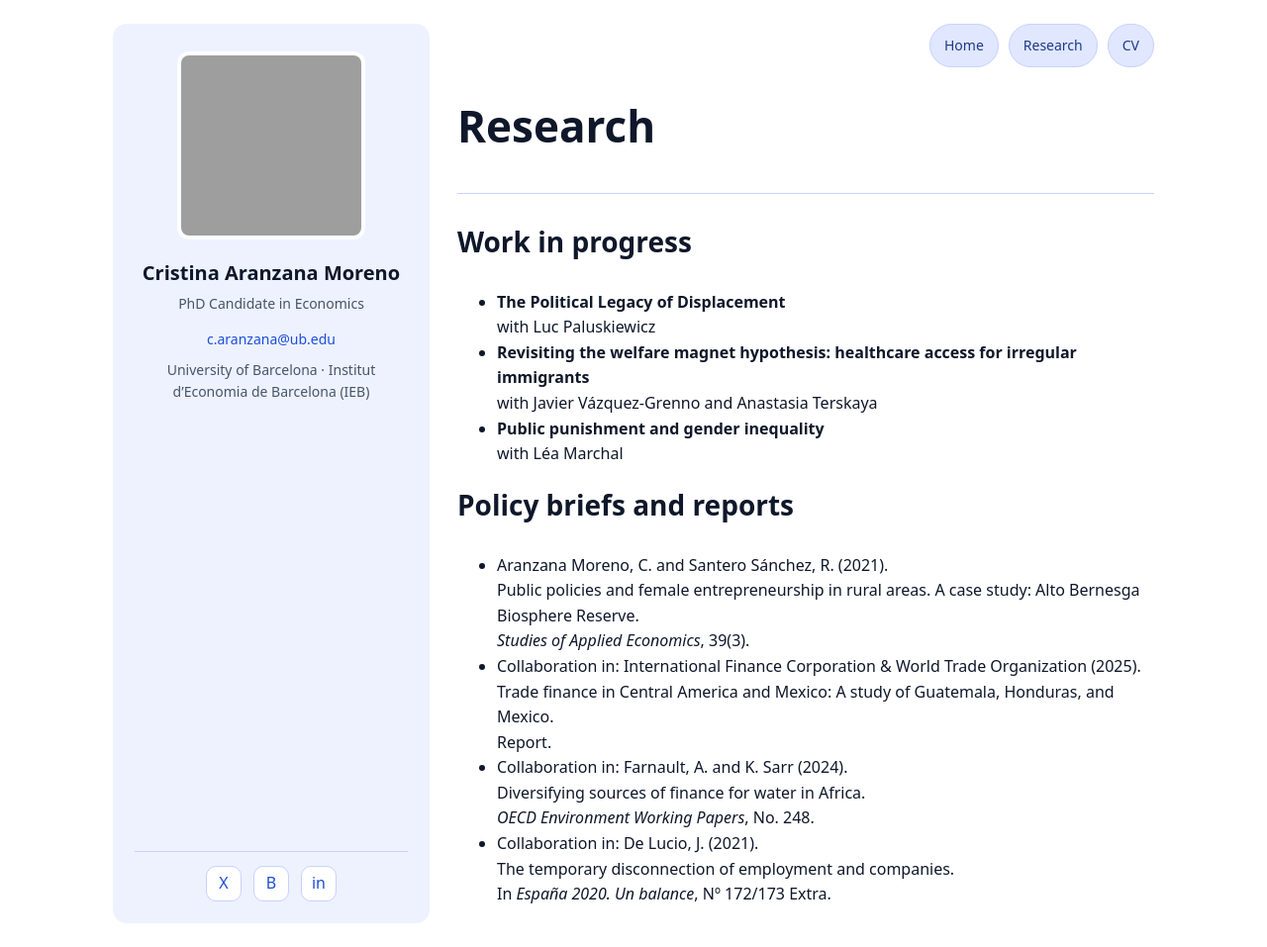
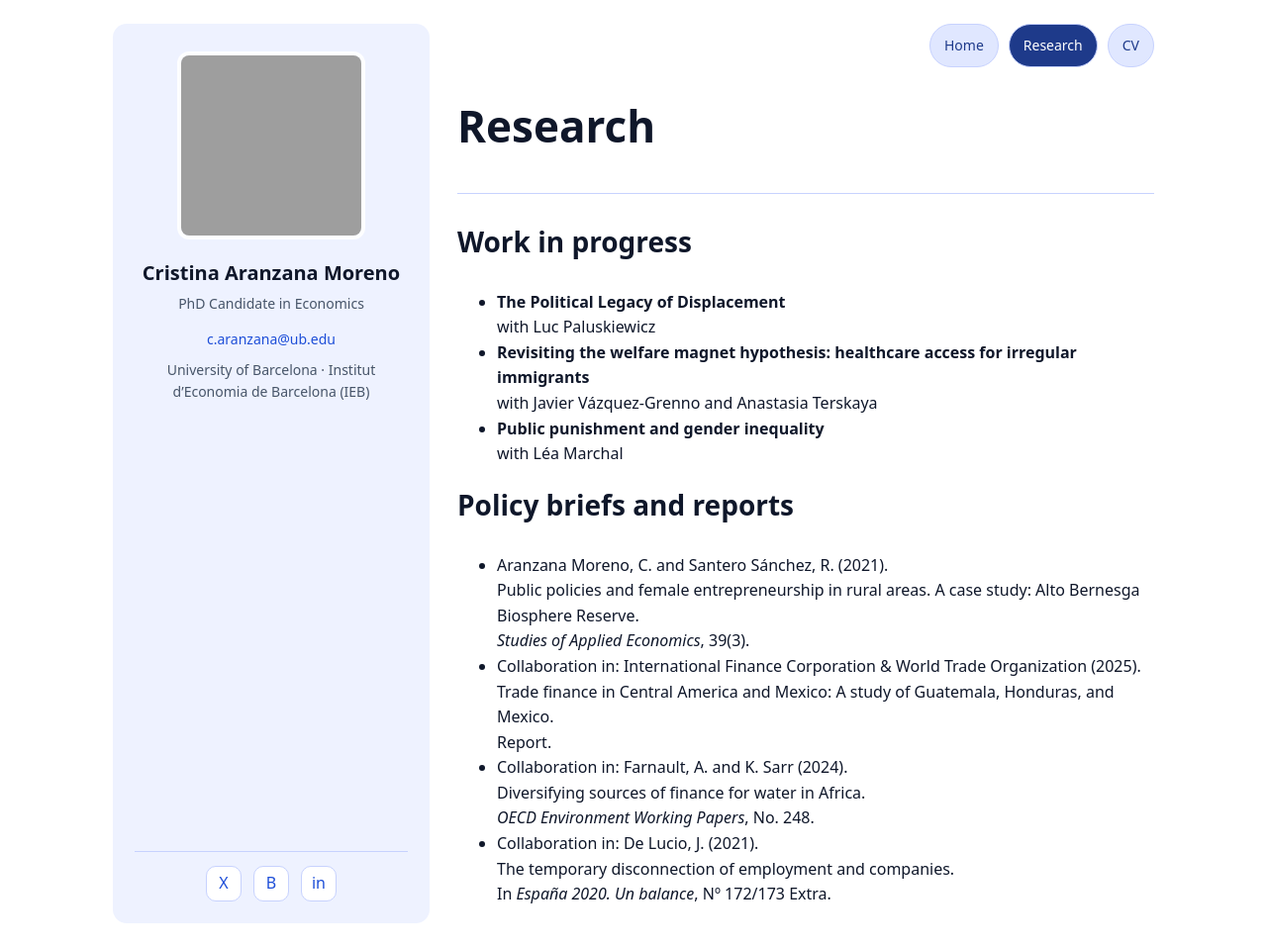
Before and after one commit to cristinaaranzana/cristinaaranzana.github.io, a Jekyll site: the page built from research.md, in a window 1280 px wide and 957 px high. Shown: the whole window at 99% size. Built offline with Jekyll 4.4.1, drawn with Linux system fonts in a browser that asks for light colours; grey boxes are pictures that could not be loaded.

Commit message:
Update default.html

```diff
--- a/_layouts/default.html
+++ b/_layouts/default.html
@@ -222,11 +222,18 @@
 <nav class="topbar">
   {% assign current = page.url | replace:'index.html','' | replace:'.html','' %}
   {% if current != '/' %}
-  {% assign current = '/' | append: current | remove:'//' %}
+    {% assign current = current | replace:'/','' %}
+    {% assign current = '/' | append: current %}
   {% endif %}
 
   {% for item in site.nav %}
-  {% if current == item.url %}
+    {% assign target = item.url | replace:'.html','' %}
+    {% if target != '/' %}
+      {% assign target = target | replace:'/','' %}
+      {% assign target = '/' | append: target %}
+    {% endif %}
+
+    {% if current == target %}
       <a class="pill pillActive" href="{{ site.baseurl }}{{ item.url }}">{{ item.title }}</a>
     {% else %}
       <a class="pill" href="{{ site.baseurl }}{{ item.url }}">{{ item.title }}</a>
```
Lines whose indentation alone changed are shown as unchanged.
